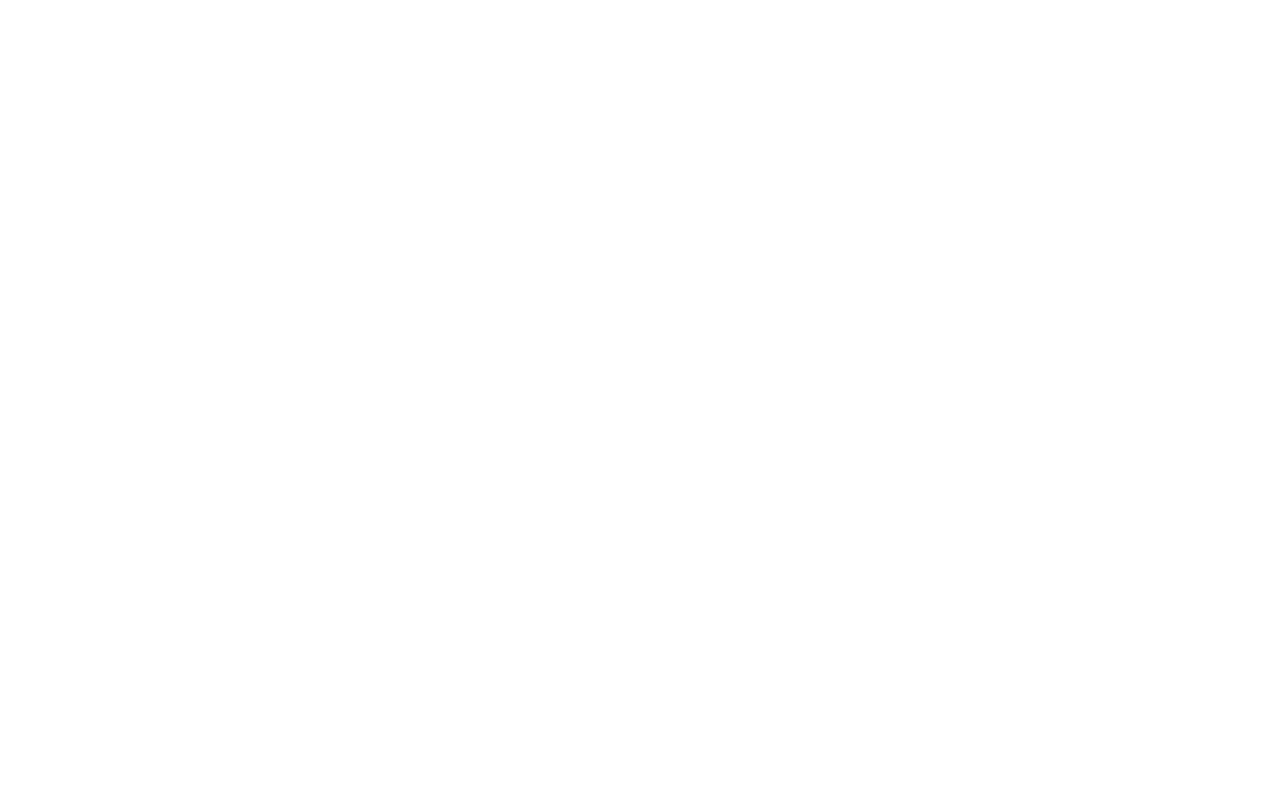
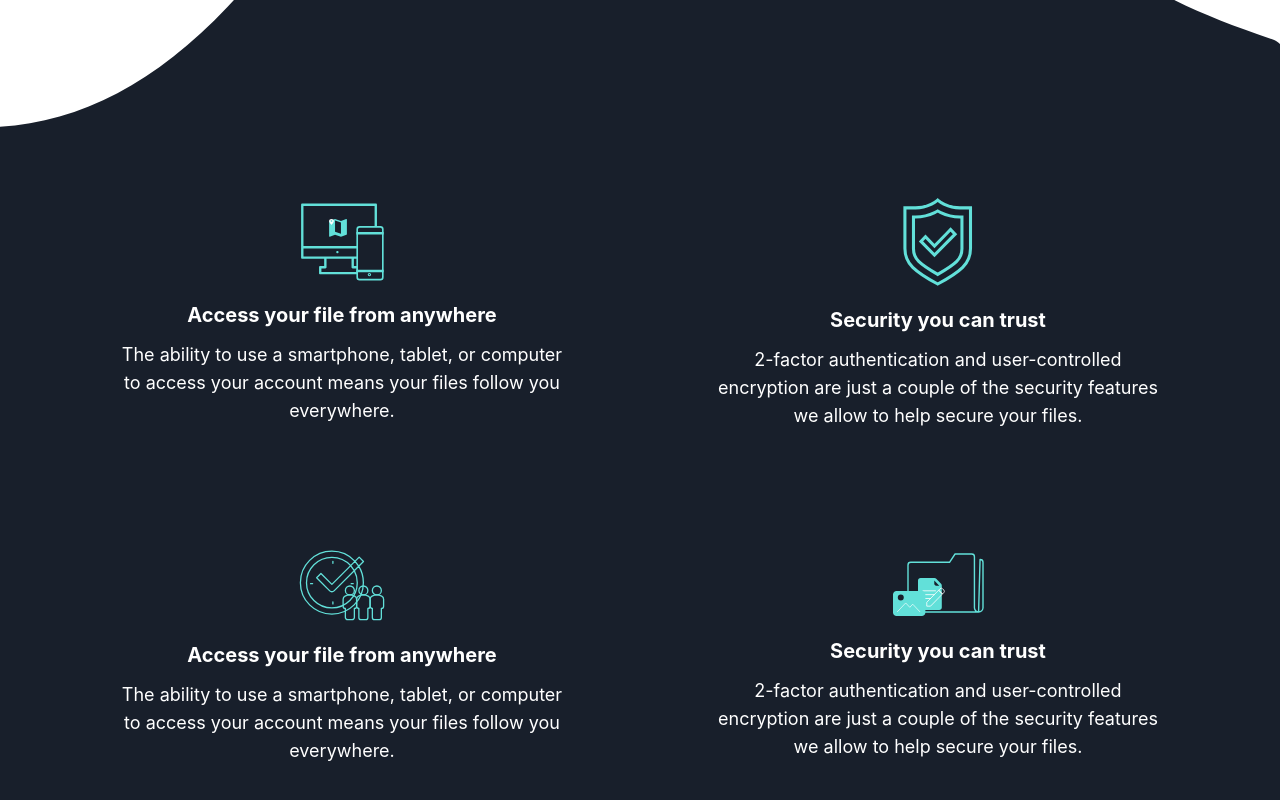
Before and after one commit to Abdouxone/mini-projects, a Next.js app: page /fylo in a window 1280 px wide. Shown: the part 1066-1866 px from the top of the page. Before the commit the page ends 1024 px from the top, so only its background shows below. Built offline with nearby package versions, Linux system fonts and the light colour scheme; a web font is replaced by a local one.

Commit message:
Adding features section

```diff
--- a/app/fylo/page.tsx
+++ b/app/fylo/page.tsx
@@ -21,17 +21,21 @@
             <SunIcon className="text-white" size={20} />
           </div>
         </div>
+
         {/* hero */}
-        <div className="flex flex-col max-w-3xl mx-auto p-5 space-y-10">
+        <div>
+          {/* hero */}
+          <div className="  bg-[url('/fylo/images/bg-curvy-dark-mode.svg')] bg-no-repeat bg-bottom bg-contain  ">
+            <div className=" bg-no-repeat flex pb-55 flex-col max-w-3xl mx-auto  p-5 space-y-10">
               <img src="/fylo/images/illustration-intro.png" alt="" />
               <div className="text-center font-nunito space-y-7 ">
                 <h1 className="text-white md:text-4xl text-4xl font-semibold ">
                   All your files in one secure location, assessible anywhere.
                 </h1>
                 <p className="mx-auto text-base md:text-lg max-w-xl">
-              Fylo stores all your most important files in one secure location.
-              Access them wherever you need, share and collaborate with friends
-              family, and co-workers.
+                  Fylo stores all your most important files in one secure
+                  location. Access them wherever you need, share and collaborate
+                  with friends family, and co-workers.
                 </p>
                 <button className="bg-[#65E2D9] hover:cursor-pointer hover:scale-95 text-white text-lg py-3 px-10 rounded-full">
                   Get Started
@@ -39,6 +43,76 @@
               </div>
             </div>
           </div>
+
+          {/* features */}
+          <div className="bg-[#181F2B]">
+            <div className="grid md:grid-cols-2  gap-10 grid-cols-1  max-w-6xl mx-auto">
+              <div className="flex p-10 flex-col text-center items-center justify-center">
+                <div className="mb-5">
+                  <img src="/fylo/images/icon-access-anywhere.svg" alt="" />
+                </div>
+
+                <div className="space-y-3 max-w-md">
+                  <h1 className="text-xl font-bold text-white ">
+                    Access your file from anywhere
+                  </h1>
+                  <p className="text-lg font-normal text-white">
+                    The ability to use a smartphone, tablet, or computer to
+                    access your account means your files follow you everywhere.
+                  </p>
+                </div>
+              </div>
+              <div className="flex p-10 flex-col text-center items-center justify-center">
+                <div className="mb-5">
+                  <img src="/fylo/images/icon-security.svg" alt="" />
+                </div>
+
+                <div className="space-y-3 max-w-md">
+                  <h1 className="text-xl font-bold text-white ">
+                    Security you can trust
+                  </h1>
+                  <p className="text-lg font-normal text-white">
+                    2-factor authentication and user-controlled encryption are
+                    just a couple of the security features we allow to help
+                    secure your files.
+                  </p>
+                </div>
+              </div>
+              <div className="flex p-10 flex-col text-center items-center justify-center">
+                <div className="mb-5">
+                  <img src="/fylo/images/icon-collaboration.svg" alt="" />
+                </div>
+
+                <div className="space-y-3 max-w-md">
+                  <h1 className="text-xl font-bold text-white ">
+                    Access your file from anywhere
+                  </h1>
+                  <p className="text-lg font-normal text-white">
+                    The ability to use a smartphone, tablet, or computer to
+                    access your account means your files follow you everywhere.
+                  </p>
+                </div>
+              </div>
+              <div className="flex p-10 flex-col text-center items-center justify-center">
+                <div className="mb-5">
+                  <img src="/fylo/images/icon-any-file.svg" alt="" />
+                </div>
+
+                <div className="space-y-3 max-w-md">
+                  <h1 className="text-xl font-bold text-white ">
+                    Security you can trust
+                  </h1>
+                  <p className="text-lg font-normal text-white">
+                    2-factor authentication and user-controlled encryption are
+                    just a couple of the security features we allow to help
+                    secure your files.
+                  </p>
+                </div>
+              </div>
+            </div>
+          </div>
+        </div>
+      </div>
     </div>
   );
 }
```
Lines whose indentation alone changed are shown as unchanged.
